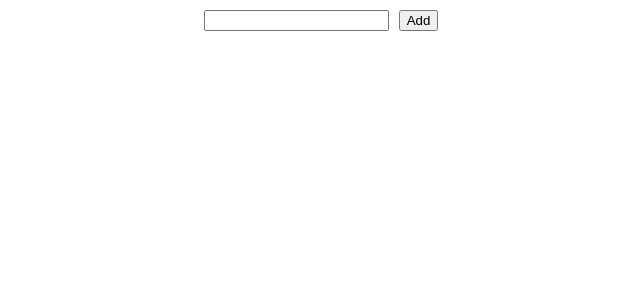
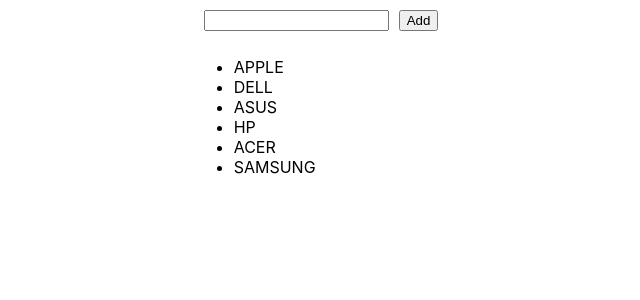
Before and after one commit to jannat-349/Exercises-REACT, a React (Create React App) app in the folder my-portfolio/: page / in a window 1280 px wide. Shown: the top 300 px of the page, without its empty margins (319-959 px from the left). Built offline with nearby package versions, Linux system fonts and the light colour scheme.

Commit message:
Output a given list using ul and map

```diff
--- a/my-portfolio/src/App.css
+++ b/my-portfolio/src/App.css
@@ -1,5 +1,5 @@
 .App {
-  text-align: center;
+  /* text-align: center; */
   display: flex;
   justify-content: center;
 }
@@ -41,6 +41,7 @@
 
 .ListBuilder {
   display: flex;
+  flex-direction: column;
 }
 
 .Input {
--- a/my-portfolio/src/list-buider/ListBuilder.jsx
+++ b/my-portfolio/src/list-buider/ListBuilder.jsx
@@ -1,13 +1,20 @@
 function ListBuilder() {
+  const list = ["APPLE", "DELL", "ASUS", "HP", "ACER", "SAMSUNG"];
   return (
     <div className="ListBuilder">
       <div className="Input">
         <input />
         <button>Add</button>
       </div>
-      <div className="Output"></div>
+      <div className="Output">
+        <ul>
+          {list.map((item) => {
+            return <li>{item}</li>;
+          })}
+        </ul>
+      </div>
     </div>
   );
 }
 
-export {ListBuilder};
+export { ListBuilder };
```
